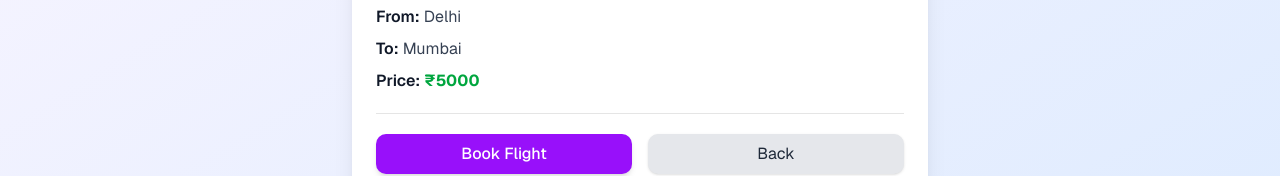
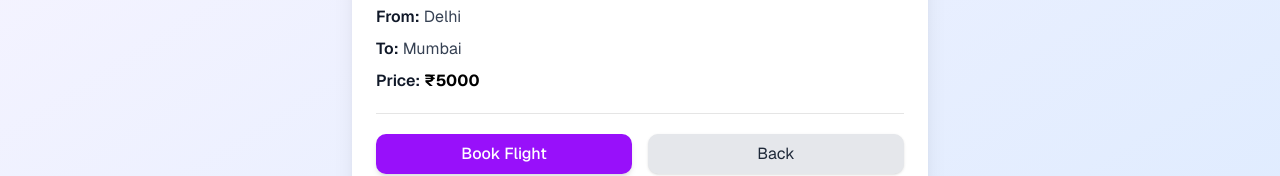
Before and after one commit to dhyanprajapati57/travel-app, a Next.js app: page /flights/1 in a window 1280 px wide. Shown: the part 404-580 px from the top of the page. Built offline with nearby package versions, Linux system fonts and the light colour scheme.

Commit message:
update color from id filght price

```diff
--- a/src/app/flights/[id]/page.tsx
+++ b/src/app/flights/[id]/page.tsx
@@ -90,11 +90,9 @@ export default function FlightDetails() {
             <span className="font-semibold text-gray-900">To:</span>{" "}
             {flight.to}
           </p>
-          <p>
+                 <p>
             <span className="font-semibold text-gray-900">Price:</span>{" "}
-            <span className="text-green-600 font-bold">
-              ₹{flight.price}
-            </span>
+            <span className="text-black font-bold">₹{flight.price}</span>
           </p>
         </div>
 
```
